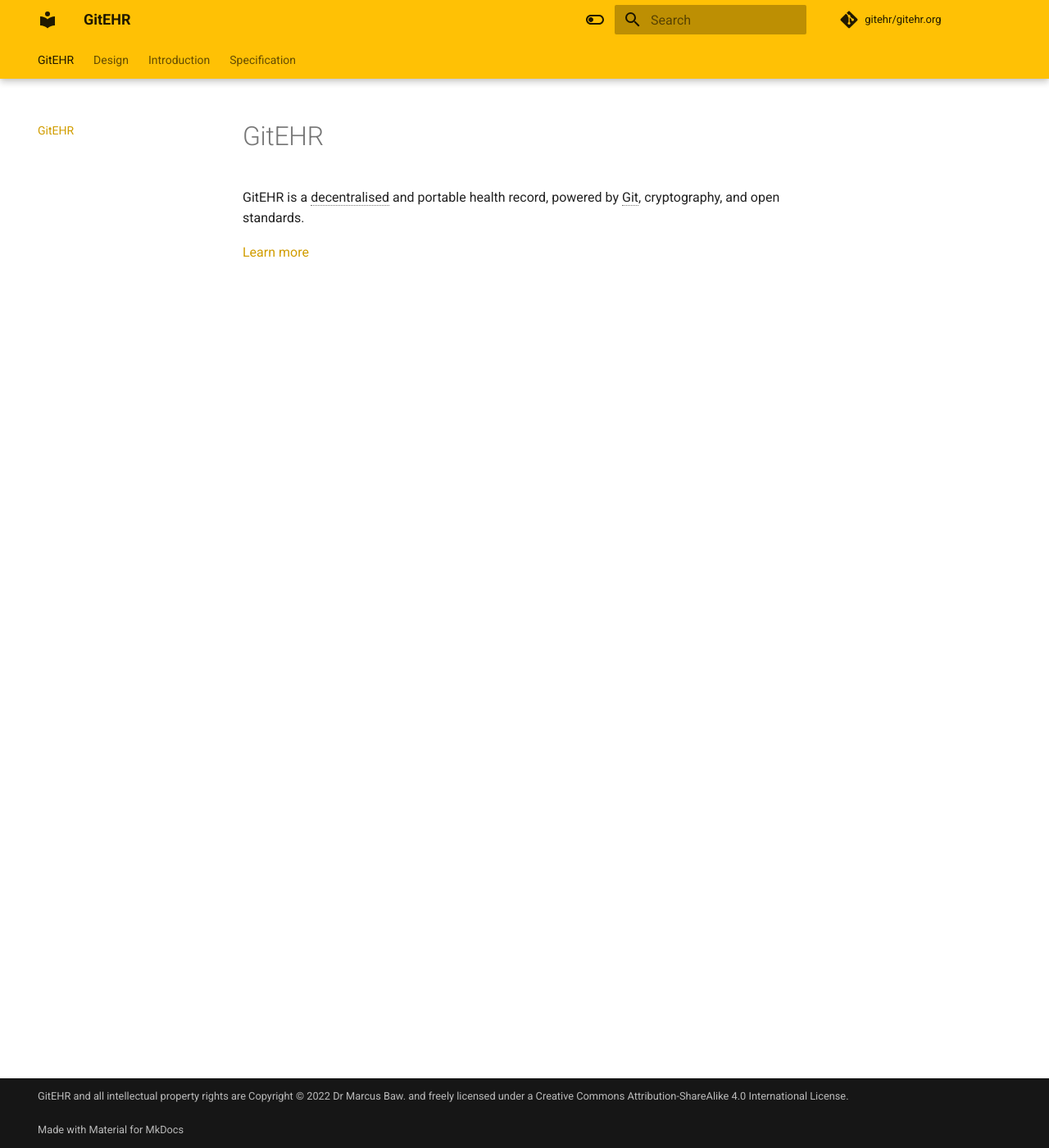
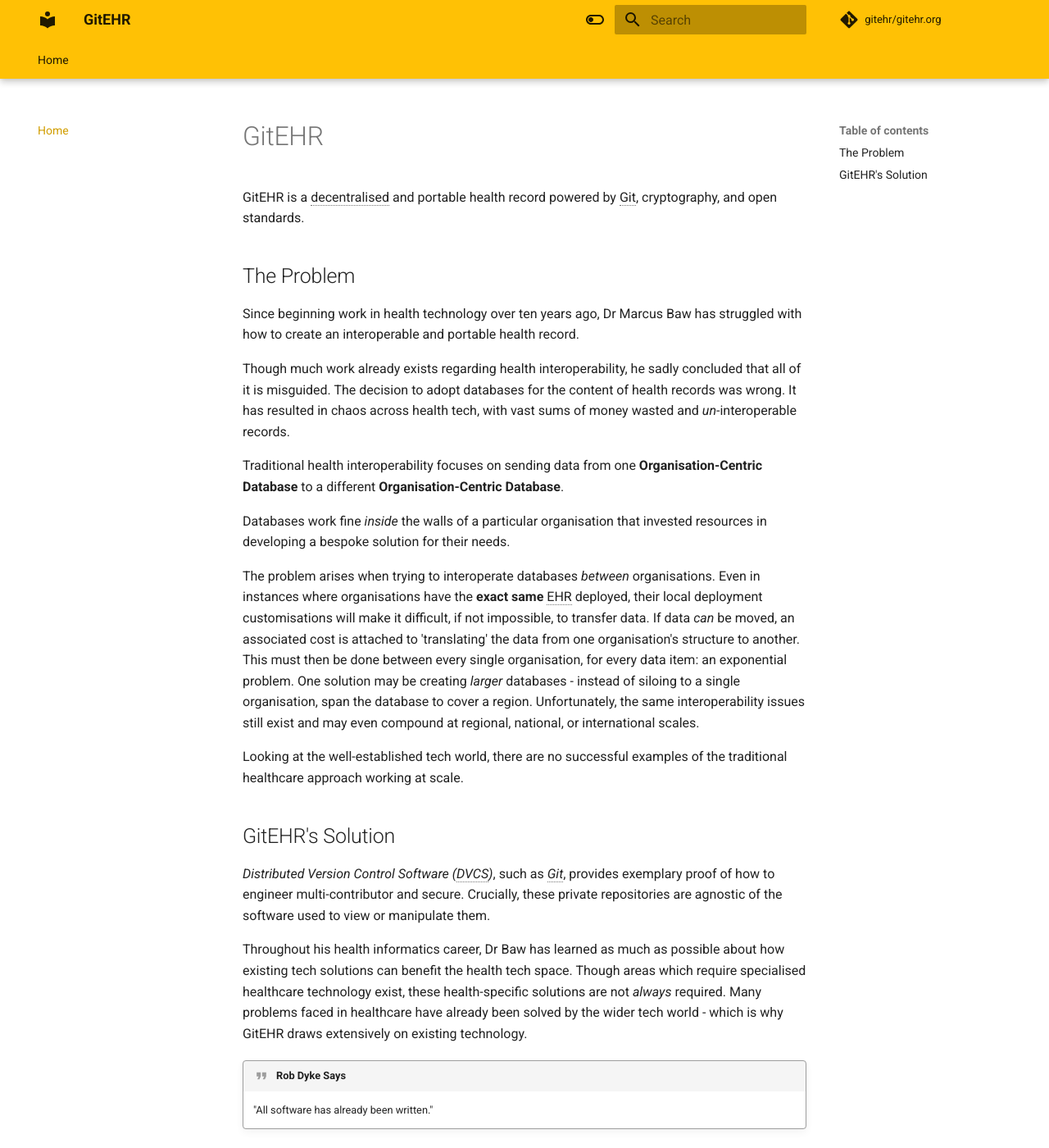
Before and after one commit to gitehr/gitehr.org, an MkDocs documentation site: the page built from docs/index.md, in a window 1280 px wide and 1400 px high. Shown: the whole window at 82% size. Built offline with MkDocs 1.6.1 and Material for MkDocs 9.7.7, drawn with Linux system fonts in a browser that asks for light colours; comment, search, counter and statistics services are not loaded; some of the changed text lies outside the part shown.

Commit message:
adds nav to yml, collates index sections
Signed-off-by: anchit-chandran <anchit97123@gmail.com>

```diff
--- a/docs/index.md
+++ b/docs/index.md
@@ -1,5 +1,32 @@
 # GitEHR
 
-GitEHR is a decentralised and portable health record, powered by Git, cryptography, and open standards.
+GitEHR is a decentralised and portable health record powered by Git, cryptography, and open standards.
 
-[Learn more](./introduction/index.md)
+## The Problem
+
+Since beginning work in health technology over ten years ago, Dr Marcus Baw has struggled with how to create an interoperable and portable health record.
+
+Though much work already exists regarding health interoperability, he sadly concluded that all of it is misguided. The decision to adopt databases for the content of health records was wrong. It has resulted in chaos across health tech, with vast sums of money wasted and *un*-interoperable records.
+
+Traditional health interoperability focuses on sending data from one **Organisation-Centric Database** to a different **Organisation-Centric Database**.
+
+Databases work fine *inside* the walls of a particular organisation that invested resources in developing a bespoke solution for their needs.
+
+The problem arises when trying to interoperate databases *between* organisations. Even in instances where organisations have the **exact same** EHR deployed, their local deployment customisations will make it difficult, if not impossible, to transfer data. If data *can* be moved, an associated cost is attached to 'translating' the data from one organisation's structure to another. This must then be done between every single organisation, for every data item: an exponential problem. One solution may be creating *larger* databases - instead of siloing to a single organisation, span the database to cover a region. Unfortunately, the same interoperability issues still exist and may even compound at regional, national, or international scales.
+
+Looking at the well-established tech world, there are no successful examples of the traditional healthcare approach working at scale.
+
+## GitEHR's Solution
+
+*Distributed Version Control Software (DVCS)*, such as *Git*, provides exemplary proof of how to engineer multi-contributor and secure. Crucially, these private repositories are agnostic of the software used to view or manipulate them.
+
+Throughout his health informatics career, Dr Baw has learned as much as possible about how existing tech solutions can benefit the health tech space. Though areas which require specialised healthcare technology exist, these health-specific solutions are not *always* required. Many problems faced in healthcare have already been solved by the wider tech world - which is why GitEHR draws extensively on existing technology.
+
+!!! quote "Rob Dyke Says"
+    "All software has already been written."
+
+Medical records need interoperable and extensible file formats. GitEHR will have an open standard with a reference implementation that is open-source. It will enable many other implementations to exist. Multiple platforms for reading, writing, and processing records can exist.
+
+The paradigm must change. This is the beginning.
+
+GitEHR solves the interoperability problem, setting the foundations to solve many other problems of health technology.
--- a/mkdocs.yml
+++ b/mkdocs.yml
@@ -8,6 +8,9 @@
 
 copyright: >
   GitEHR and all intellectual property rights are Copyright &copy; 2022 Dr Marcus Baw. and freely licensed under a <a rel="license" href="http://creativecommons.org/licenses/by-sa/4.0/">Creative Commons Attribution-ShareAlike 4.0 International License</a>. <a rel="license" href="http://creativecommons.org/licenses/by-sa/4.0/"><br/><br/>
+
+nav:
+  - Home: 'index.md'
 
 theme:
   features:
```
Also changed, not shown: docs/introduction/index.md (deleted, +0 -32 lines).
